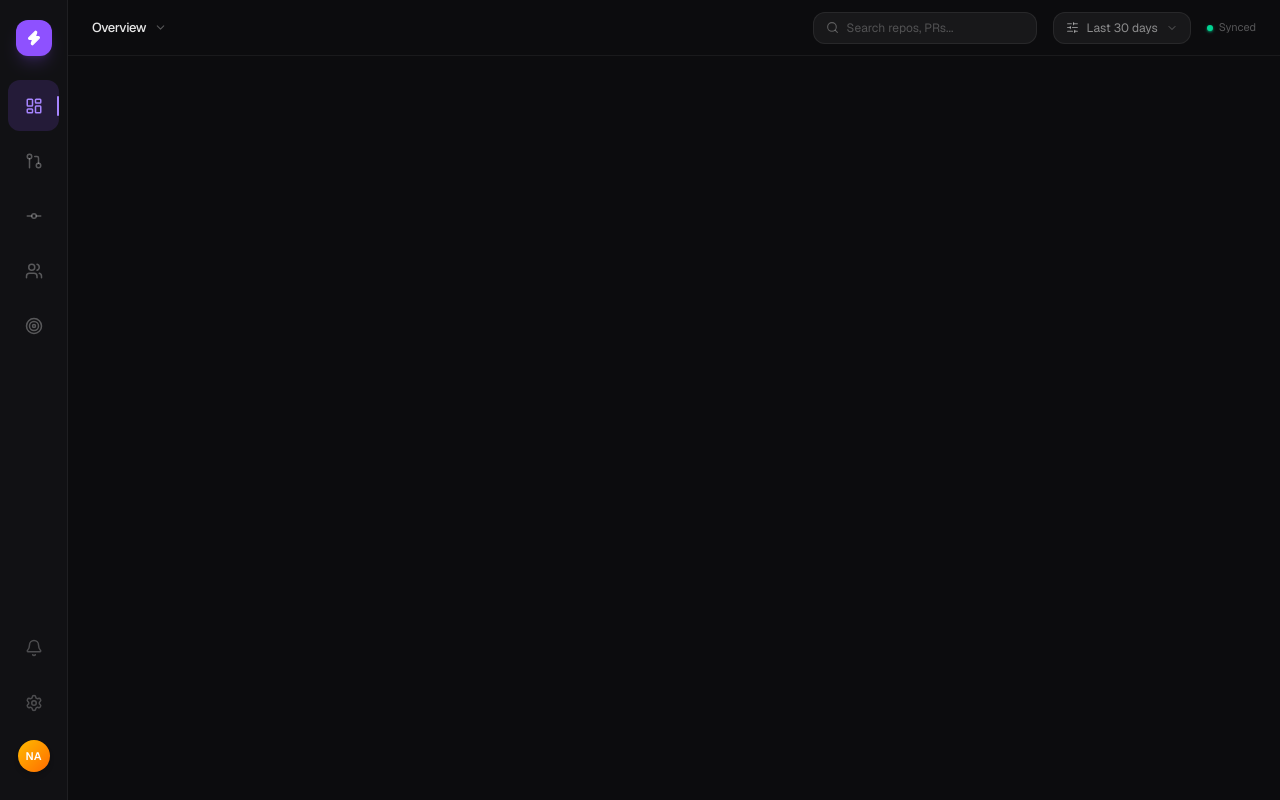
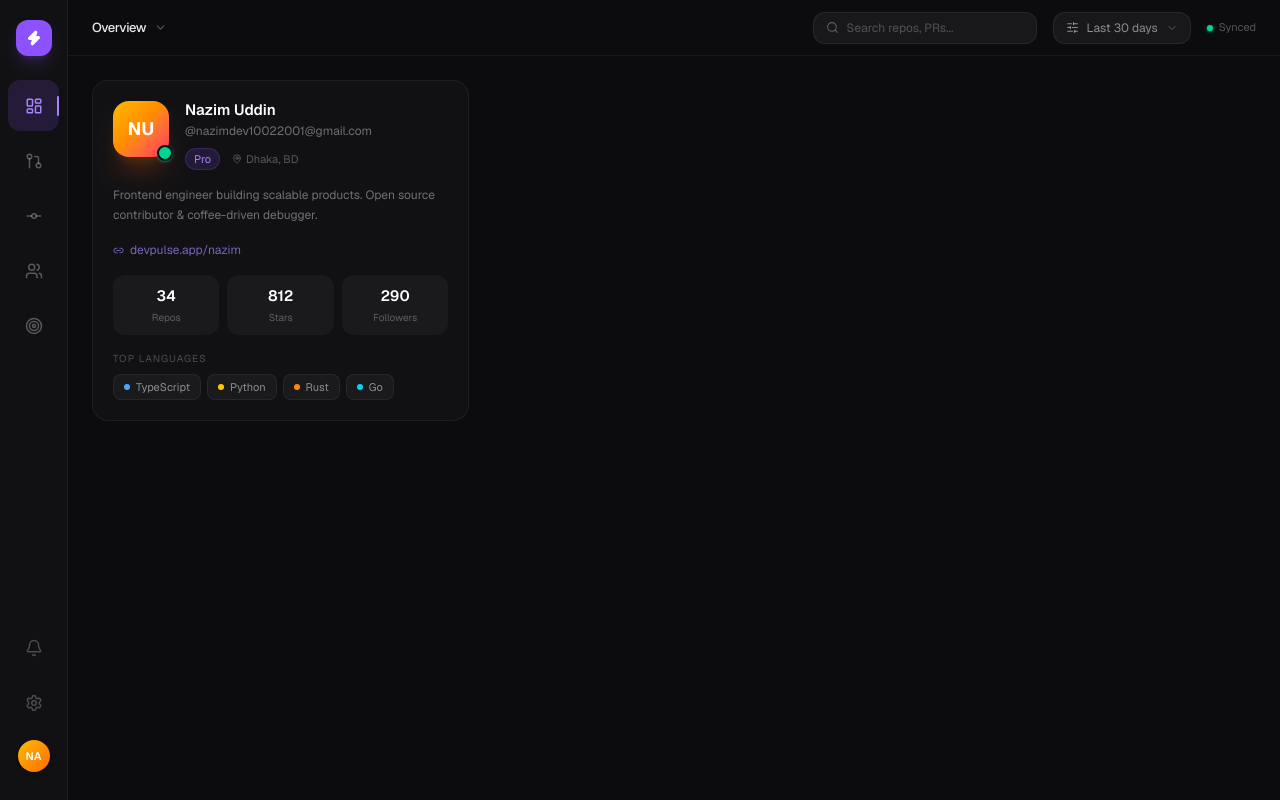
Before and after one commit to Nazim6269/Dev_Pulse, a Next.js app: page / in a window 1280 px wide. Built offline with nearby package versions, Linux system fonts and the light colour scheme.

Commit message:
✨ feat(ui) : add profilecard component

```diff
--- a/app/_components/DashboardPageContent.tsx
+++ b/app/_components/DashboardPageContent.tsx
@@ -1,5 +1,5 @@
-import Sidebar from "./Sidebar";
-import TopBar from "./TopBar";
+
+import { Sidebar, TopBar, ProfileCard } from "./index";
 
 export default function DashboardPage() {
     return (
@@ -8,7 +8,12 @@ export default function DashboardPage() {
             <div className="flex-1 flex flex-col overflow-hidden">
                 <TopBar />
                 <main className="flex-1 overflow-y-auto p-6">
+                    <div className="grid grid-cols-12 gap-4 max-w-[1400px] mx-auto">
 
+                        <div className="col-span-12 md:col-span-4">
+                            <ProfileCard />
+                        </div>
+                    </div>
                 </main>
             </div>
         </div>
--- /dev/null
+++ b/app/_components/ProfileCard.tsx
@@ -0,0 +1,74 @@
+import { MapPin, Link2, Star } from "lucide-react";
+
+const langColors: Record<string, string> = {
+  TypeScript: "bg-blue-400",
+  Python: "bg-yellow-400",
+  Rust: "bg-orange-400",
+  Go: "bg-cyan-400",
+};
+
+export default function ProfileCard() {
+  return (
+    <div className="h-full bg-[#111114] border border-white/[0.06] rounded-2xl p-5 flex flex-col gap-4">
+      {/* Top section */}
+      <div className="flex items-start gap-4">
+        <div className="relative shrink-0">
+          <div className="w-14 h-14 rounded-2xl bg-gradient-to-br from-amber-400 via-orange-400 to-rose-500 flex items-center justify-center text-lg font-bold text-white shadow-xl shadow-orange-500/20">
+            NU
+          </div>
+          <span className="absolute -bottom-1 -right-1 w-4 h-4 rounded-full bg-emerald-400 border-2 border-[#111114] shadow shadow-emerald-400/40" />
+        </div>
+        <div className="flex-1 min-w-0">
+          <p className="text-[15px] font-semibold text-white leading-tight truncate">Nazim Uddin</p>
+          <p className="text-[12px] text-white/40 mt-0.5">@nazimdev10022001@gmail.com</p>
+          <div className="flex items-center gap-3 mt-2">
+            <span className="text-[11px] bg-violet-500/15 text-violet-400 border border-violet-500/20 px-2 py-0.5 rounded-full">
+              Pro
+            </span>
+            <span className="text-[11px] text-white/30 flex items-center gap-1">
+              <MapPin size={10} /> Dhaka, BD
+            </span>
+          </div>
+        </div>
+      </div>
+
+      {/* Bio */}
+      <p className="text-[12px] text-white/40 leading-relaxed">
+        Frontend engineer building scalable products. Open source contributor & coffee-driven debugger.
+      </p>
+
+      {/* Link */}
+      <div className="flex items-center gap-1.5 text-[12px] text-violet-400/70">
+        <Link2 size={11} />
+        <span>devpulse.app/nazim</span>
+      </div>
+
+      {/* Stats */}
+      <div className="grid grid-cols-3 gap-2">
+        {[
+          { label: "Repos", value: "34" },
+          { label: "Stars", value: "812" },
+          { label: "Followers", value: "290" },
+        ].map(({ label, value }) => (
+          <div key={label} className="bg-white/[0.04] rounded-xl p-2.5 text-center">
+            <p className="text-[15px] font-semibold text-white">{value}</p>
+            <p className="text-[10px] text-white/30 mt-0.5">{label}</p>
+          </div>
+        ))}
+      </div>
+
+      {/* Top languages */}
+      <div>
+        <p className="text-[10px] text-white/25 uppercase tracking-widest mb-2">Top languages</p>
+        <div className="flex flex-wrap gap-1.5">
+          {Object.entries(langColors).map(([lang, dot]) => (
+            <div key={lang} className="flex items-center gap-1.5 bg-white/[0.04] border border-white/[0.06] rounded-lg px-2.5 py-1">
+              <span className={`w-1.5 h-1.5 rounded-full ${dot}`} />
+              <span className="text-[11px] text-white/50">{lang}</span>
+            </div>
+          ))}
+        </div>
+      </div>
+    </div>
+  );
+}
--- a/app/_components/index.ts
+++ b/app/_components/index.ts
@@ -1,3 +1,4 @@
 export { default as DashboardPageContent } from "./DashboardPageContent";
 export { default as Sidebar } from "./Sidebar";
 export { default as TopBar } from "./TopBar";
+export { default as ProfileCard } from "./ProfileCard";
```
Lines whose indentation alone changed are shown as unchanged.
